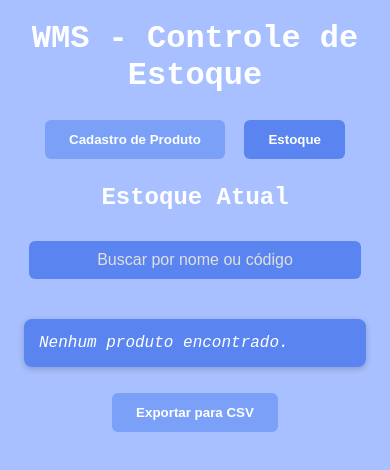
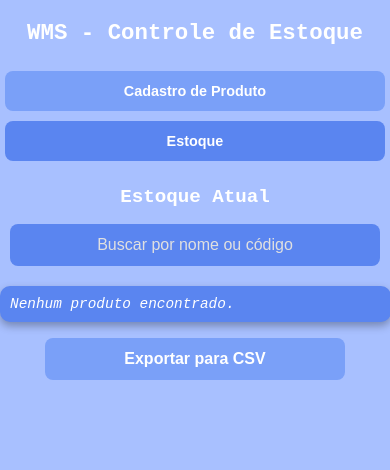
Before and after one commit to viniairam7/WMS, a plain HTML site: page index.html in a window 390 px wide. Both pictures are taken after a click on the button "Estoque". Drawn offline with Linux system fonts and the light colour scheme.

Commit message:
Update style.css

```diff
--- a/style.css
+++ b/style.css
@@ -5,26 +5,33 @@ body {
     color: #ffffff;
     font-family: 'Courier New', Courier, monospace; /* Monoespaçada */
     text-align: center;
+    font-size: 16px; /* Base font size for better readability */
 }
 
 h1, h2 {
     margin-top: 20px;
+    font-size: 1.8em; /* Slightly larger for emphasis */
 }
 
 .tabs {
     margin-top: 20px;
+    display: flex; /* Use flexbox for tabs */
+    justify-content: center;
+    flex-wrap: wrap; /* Allow tabs to wrap on smaller screens */
 }
 
 .tabs button {
     background-color: #7aa0f8; /* Azul mais escuro */
     border: none;
-    padding: 12px 24px;
-    margin: 5px;
+    padding: 15px 25px; /* Increased padding for easier tapping */
+    margin: 8px; /* Increased margin */
     cursor: pointer;
     font-weight: bold;
     color: white;
-    border-radius: 6px;
+    border-radius: 8px; /* Slightly more rounded */
     transition: background-color 0.3s ease;
+    flex-grow: 1; /* Allow buttons to grow */
+    max-width: 200px; /* Max width for individual buttons */
 }
 
 .tabs button:hover,
@@ -33,15 +40,18 @@ h1, h2 {
 }
 
 input[type="text"], input[type="number"] {
-    width: 80%;
-    padding: 12px;
-    margin: 10px 0;
+    width: 90%; /* Increased width for better mobile input */
+    max-width: 400px; /* Max width for inputs */
+    padding: 15px; /* Increased padding */
+    margin: 12px auto; /* Centered with auto margins */
     border: none;
-    border-radius: 6px;
-    font-size: 1em;
+    border-radius: 8px; /* Slightly more rounded */
+    font-size: 1.1em; /* Larger font size for inputs */
     background-color: #5a85f0;
     color: #fff;
     text-align: center;
+    display: block; /* Ensure inputs take full line */
+    box-sizing: border-box; /* Include padding in width */
 }
 
 input::placeholder {
@@ -51,13 +61,17 @@ input::placeholder {
 button {
     background-color: #7aa0f8;
     border: none;
-    padding: 12px 24px;
-    margin-top: 10px;
+    padding: 15px 25px; /* Increased padding */
+    margin: 10px auto; /* Centered with auto margins */
     cursor: pointer;
     font-weight: bold;
     color: white;
-    border-radius: 6px;
+    border-radius: 8px; /* Slightly more rounded */
     transition: background-color 0.3s ease;
+    display: block; /* Ensure buttons take full line */
+    width: 90%; /* Increased width */
+    max-width: 300px; /* Max width for buttons */
+    box-sizing: border-box;
 }
 
 button:hover {
@@ -65,7 +79,8 @@ button:hover {
 }
 
 #camera {
-    width: 320px;
+    width: 90%; /* Make camera responsive */
+    max-width: 320px; /* Keep a max-width */
     height: 240px;
     margin: 20px auto;
     border: 2px solid #ffffff;
@@ -82,25 +97,36 @@ button:hover {
 
 #listaEstoque li {
     background-color: #5a85f0;
-    margin: 10px auto;
-    padding: 15px;
-    border-radius: 8px;
-    width: 80%;
-    box-shadow: 0 2px 6px rgba(0,0,0,0.2);
+    margin: 12px auto; /* Adjusted margin */
+    padding: 18px; /* Increased padding */
+    border-radius: 10px; /* More rounded */
+    width: 90%; /* Increased width */
+    max-width: 500px; /* Max width for list items */
+    box-shadow: 0 4px 8px rgba(0,0,0,0.3); /* Enhanced shadow */
     display: flex;
-    justify-content: space-between;
-    align-items: center;
+    flex-direction: column; /* Stack content vertically on small screens */
+    align-items: flex-start; /* Align text to the start */
     color: white;
+    text-align: left; /* Align text within list item */
+}
+
+#listaEstoque li div {
+    margin-bottom: 10px; /* Space between text and button */
+    width: 100%; /* Ensure text div takes full width */
 }
 
 #listaEstoque li button {
     background-color: #ff5c5c;
-    padding: 8px 12px;
+    padding: 10px 15px; /* Adjusted padding */
     border-radius: 6px;
     border: none;
     cursor: pointer;
     color: white;
     font-weight: bold;
+    align-self: flex-end; /* Align button to the end */
+    width: auto; /* Allow button to size naturally */
+    max-width: none; /* Remove max-width constraint for this button */
+    margin: 0; /* Reset margin */
 }
 
 #listaEstoque li button:hover {
@@ -108,16 +134,71 @@ button:hover {
 }
 
 #filtro {
-    width: 80%;
-    padding: 10px;
+    width: 90%; /* Increased width for filter */
+    max-width: 400px; /* Max width for filter */
+    padding: 15px; /* Increased padding */
     margin-bottom: 20px;
-    border-radius: 6px;
+    border-radius: 8px;
     border: none;
     background-color: #5a85f0;
     color: white;
     text-align: center;
+    font-size: 1.1em; /* Larger font size for filter */
+    box-sizing: border-box;
 }
 
 #filtro::placeholder {
     color: #e0e0e0;
 }
+
+/* Media Queries for smaller screens */
+@media (max-width: 768px) {
+    h1 {
+        font-size: 1.6em;
+    }
+
+    h2 {
+        font-size: 1.4em;
+    }
+
+    .tabs button {
+        padding: 12px 20px;
+        font-size: 0.9em;
+        margin: 5px;
+    }
+
+    input[type="text"], input[type="number"], button, #filtro {
+        width: 95%; /* Even wider on very small screens */
+        font-size: 1em;
+        padding: 12px;
+    }
+
+    #listaEstoque li {
+        padding: 15px;
+        width: 95%;
+    }
+}
+
+@media (max-width: 480px) {
+    h1 {
+        font-size: 1.4em;
+    }
+
+    h2 {
+        font-size: 1.2em;
+    }
+
+    .tabs button {
+        width: 90%; /* Make tabs stack on very small screens */
+        max-width: none;
+    }
+
+    #listaEstoque li {
+        padding: 10px;
+        font-size: 0.9em;
+    }
+
+    #listaEstoque li button {
+        padding: 8px 10px;
+    }
+}
```
